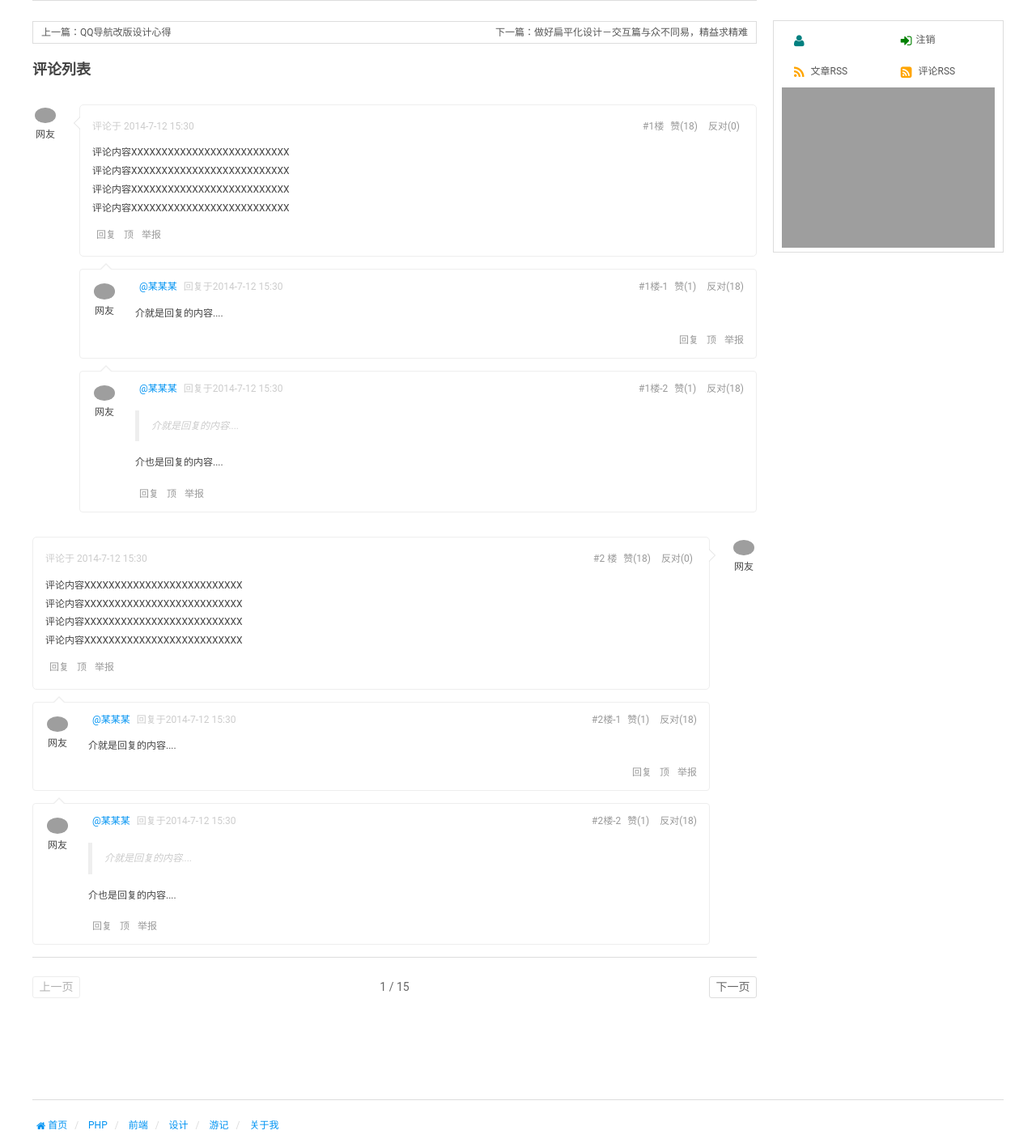
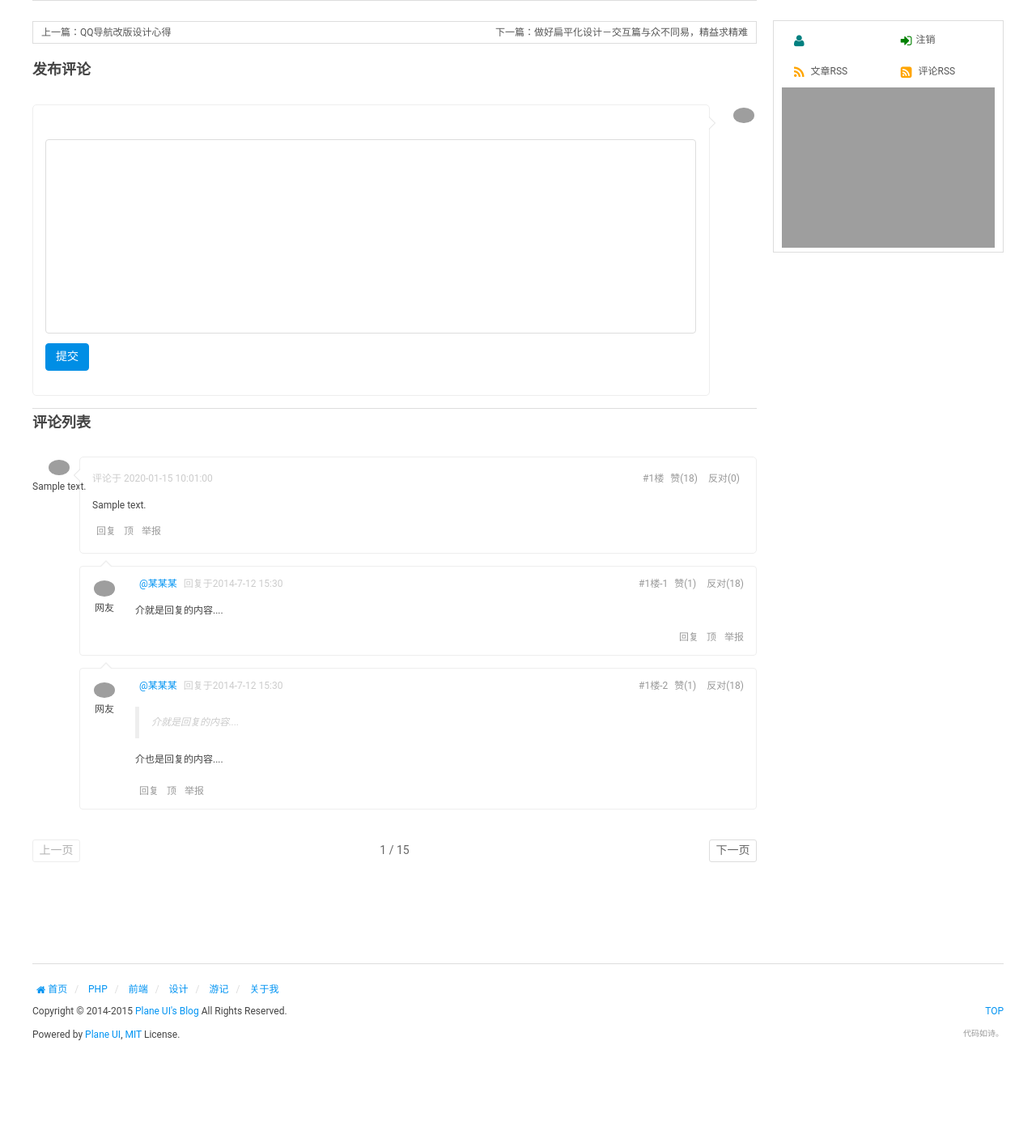
Before and after one commit to chenwuwen/django_blob, a Django app: template templates/blog/view.html in a window 1280 px wide. Shown: the part 1193-2600 px from the top of the page at 81% size. After the commit the page ends 2478 px from the top, so only its background shows below. Run offline with Django 3.2, Linux system fonts and the light colour scheme; the template is opened without the code that fills it: most values are stand-ins (such as "Sample title", 1, 10 or a date in 2020); parts of the project's set-up code (start-up, migrations or seed data) failed here and were passed over; some libraries are stand-ins or nearby versions; grey boxes are pictures that could not be loaded.

Commit message:
博客发布功能

```diff
--- a/blog/urls.py
+++ b/blog/urls.py
@@ -15,11 +15,12 @@ Including another URLconf
 """
 from django.urls import path
 
-from blog.views import index, blog
+from blog.views import index, blog, comment
 
 urlpatterns = [
     path('index/', index.Index.as_view()),
     path('read_blog/<int:blog_id>', blog.ReadBlog.as_view()),
     path('write_blog/', blog.WriteBlog.as_view()),
+    path('commitComment/', comment.commitComment.as_view()),
 
 ]
--- a/blog/views/index.py
+++ b/blog/views/index.py
@@ -1,12 +1,15 @@
 # -*-coding:utf-8-*-
 from django.shortcuts import render
+from django.utils.decorators import method_decorator
 from django.views import View
 
 from blog.models import Blog
+from common.decorators import auth
 
 
 class Index(View):
+    @method_decorator(auth)
     def get(self, request):
         user = request.session['user']
         blog_list = Blog.objects.all()
-        return render(request, "index.html", {'user': user,'blog_list':blog_list})
+        return render(request, "index.html", {'user': user, 'blog_list': blog_list})
--- a/django_blog/settings.py
+++ b/django_blog/settings.py
@@ -162,6 +162,8 @@ USE_TZ = True
 
 STATIC_URL = '/static/'
 
+LOGIN_URL = '/user/login'
+
 STATICFILES_DIRS = (
     (os.path.join(BASE_DIR, 'static/')),
 )
--- a/templates/blog/comment.html
+++ b/templates/blog/comment.html
@@ -1,8 +1,35 @@
+<h4 class="h4">发布评论</h4>
+<div class="pui-comment pui-comment-avatar-right">
+    {% if user %}
+        <div class="pui-comment-avatar">
+            <img src="images/1.jpg" class="pui-img-circle pui-img-xs"/>
+            <p>{{ user.username }}</p>
+        </div>
+        <div class="pui-comment-container">
+            <div class="pui-comment-main pui-comment-arrow-rt">
+                <form action="" class="commitCommentForm">
+                    <div class="pui-form-group">
+                        <textarea name="commentContent" class="pui-input-border-default"></textarea>
+                        <input value="{{ blog.id }}" name="commentBlog" style="display: none">
+                        <div class="pui-form-group">
+                            <input type="button" value="提交" class="pui-btn pui-btn-primary comment_button"/>
+                        </div>
+                    </div>
+                </form>
+            </div>
+        </div>
+    {% else %}
+        请登录后评论
+    {% endif %}
+</div>
+
+
 <h4 class="h4">评论列表</h4>
+{% for comment in comment_list %}
     <div class="pui-comment pui-comment-avatar-left pui-unbordered">
         <div class="pui-comment-avatar">
-                                <img src="images/2.png" class="pui-img-circle pui-img-xs" />
-                                <p>网友</p>
+            <img src="images/2.png" class="pui-img-circle pui-img-xs"/>
+            <p>{{ comment.commentUser }}</p>
         </div>
         <div class="pui-comment-container">
             <div class="pui-comment-main pui-comment-arrow-lt">
@@ -10,19 +37,31 @@
                     <div class="pui-comment-title-right">
                         #1楼 <a href="javascript:;">赞(18)</a> <a href="javascript:;">反对(0)</a>
                     </div>
-                                        <div class="pui-comment-subtitle">评论于 2014-7-12 15:30</div>
+                    <div class="pui-comment-subtitle">评论于 {{ comment.commentDate |date:'Y-m-d H:m:s' }}</div>
                 </header>
                 <section class="pui-comment-content">
-                                        评论内容XXXXXXXXXXXXXXXXXXXXXXXXXX<br/>评论内容XXXXXXXXXXXXXXXXXXXXXXXXXX<br/>
-                                        评论内容XXXXXXXXXXXXXXXXXXXXXXXXXX<br/>评论内容XXXXXXXXXXXXXXXXXXXXXXXXXX
+                    {{ comment.commentContent }}
                 </section>
-                                    <div class="pui-comment-foot"><a href="javascript:;">回复</a><a href="">顶</a><a href="javascript:;">举报</a></div>
+                <div class="pui-comment-foot"><a href="javascript:;"
+                                                 class="reply_button">回复</a><a
+                        href="">顶</a><a href="javascript:;">举报</a>
+                    <form action="" class="commitReplyForm" style="display: none;">
+                        <div class="pui-form-group">
+                            <textarea name="commentContent" class="pui-input-border-default"></textarea>
+                            <input value="{{ blog.id }}" name="commentBlog" style="display: none">
+                            <input value="{{ comment.id }}" name="reply" style="display: none">
+                            <div class="pui-form-group">
+                                <input type="button" value="提交" class="pui-btn pui-btn-primary comment_button"/>
+                            </div>
+                        </div>
+                    </form>
+                </div>
             </div>
             <div class="pui-comment-reply">
                 <div class="pui-comment pui-comment-avatar-left">
                     <div class="pui-comment-arrow"><span></span></div>
                     <div class="pui-comment-avatar">
-                                            <img src="images/1.jpg" class="pui-img-circle pui-img-xs" />
+                        <img src="images/1.jpg" class="pui-img-circle pui-img-xs"/>
                         <p>网友</p>
                     </div>
                     <div class="pui-comment-container">
@@ -30,7 +69,8 @@
                             <div class="pui-comment-title-right">
                                 #1楼-1 <a href="javascript:;">赞(1)</a> <a href="javascript:;">反对(18)</a>
                             </div>
-                                                <div class="pui-comment-subtitle"><a href="javascript:;" class="pui-link">@某某某</a> <span class="pui-comment-reply-time">回复于2014-7-12 15:30</span></div>
+                            <div class="pui-comment-subtitle"><a href="javascript:;" class="pui-link">@某某某</a> <span
+                                    class="pui-comment-reply-time">回复于2014-7-12 15:30</span></div>
                         </header>
                         <section class="pui-comment-content">
                             介就是回复的内容....
@@ -43,7 +83,7 @@
                 <div class="pui-comment pui-comment-avatar-left">
                     <div class="pui-comment-arrow"><span></span></div>
                     <div class="pui-comment-avatar">
-                                            <img src="images/3.jpg" class="pui-img-circle pui-img-xs" />
+                        <img src="images/3.jpg" class="pui-img-circle pui-img-xs"/>
                         <p>网友</p>
                     </div>
                     <div class="pui-comment-container">
@@ -51,7 +91,8 @@
                             <div class="pui-comment-title-right">
                                 #1楼-2 <a href="javascript:;">赞(1)</a> <a href="javascript:;">反对(18)</a>
                             </div>
-                                                <div class="pui-comment-subtitle"><a href="javascript:;" class="pui-link">@某某某</a> <span class="pui-comment-reply-time">回复于2014-7-12 15:30</span></div>
+                            <div class="pui-comment-subtitle"><a href="javascript:;" class="pui-link">@某某某</a> <span
+                                    class="pui-comment-reply-time">回复于2014-7-12 15:30</span></div>
                         </header>
                         <section class="pui-comment-content">
                             <blockquote>介就是回复的内容....</blockquote>
@@ -65,72 +106,7 @@
             </div>
         </div>
     </div>
-                        <div class="pui-comment pui-comment-avatar-right">
-                            <div class="pui-comment-avatar">
-                                <img src="images/1.jpg" class="pui-img-circle pui-img-xs" />
-                                <p>网友</p>
-                            </div>
-                            <div class="pui-comment-container">
-                                <div class="pui-comment-main pui-comment-arrow-rt">
-                                    <header class="pui-comment-header">
-                                        <div class="pui-comment-title-right">
-                                            #2 楼 <a href="javascript:;">赞(18)</a> <a href="javascript:;">反对(0)</a>
-                                        </div>
-                                        <div class="pui-comment-subtitle">评论于 2014-7-12 15:30</div>
-                                    </header>
-                                    <section class="pui-comment-content">
-                                        评论内容XXXXXXXXXXXXXXXXXXXXXXXXXX<br/>评论内容XXXXXXXXXXXXXXXXXXXXXXXXXX<br/>
-                                        评论内容XXXXXXXXXXXXXXXXXXXXXXXXXX<br/>评论内容XXXXXXXXXXXXXXXXXXXXXXXXXX
-                                    </section>
-                                    <div class="pui-comment-foot"><a href="javascript:;">回复</a><a href="">顶</a><a href="javascript:;">举报</a></div>
-                                </div>
-                                <div class="pui-comment-reply">
-                                    <div class="pui-comment pui-comment-avatar-left">
-                                        <div class="pui-comment-arrow"><span></span></div>
-                                        <div class="pui-comment-avatar">
-                                            <img src="images/3.jpg" class="pui-img-circle pui-img-xs" />
-                                            <p>网友</p>
-                                        </div>
-                                        <div class="pui-comment-container">
-                                            <header class="pui-comment-header">
-                                                <div class="pui-comment-title-right">
-                                                    #2楼-1 <a href="javascript:;">赞(1)</a> <a href="javascript:;">反对(18)</a>
-                                                </div>
-                                                <div class="pui-comment-subtitle"><a href="javascript:;" class="pui-link">@某某某</a> <span class="pui-comment-reply-time">回复于2014-7-12 15:30</span></div>
-                                            </header>
-                                            <section class="pui-comment-content">
-                                                介就是回复的内容....
-                                            </section>
-                                            <footer class="pui-comment-foot pui-text-right">
-                                                <a href="javascript:;">回复</a><a href="">顶</a><a href="javascript:;">举报</a>
-                                            </footer>
-                                        </div>
-                                    </div>
-                                    <div class="pui-comment pui-comment-avatar-left">
-                                        <div class="pui-comment-arrow"><span></span></div>
-                                        <div class="pui-comment-avatar">
-                                            <img src="images/2.png" class="pui-img-circle pui-img-xs" />
-                                            <p>网友</p>
-                                        </div>
-                                        <div class="pui-comment-container">
-                                            <header class="pui-comment-header">
-                                                <div class="pui-comment-title-right">
-                                                    #2楼-2 <a href="javascript:;">赞(1)</a> <a href="javascript:;">反对(18)</a>
-                                                </div>
-                                                <div class="pui-comment-subtitle"><a href="javascript:;" class="pui-link">@某某某</a> <span class="pui-comment-reply-time">回复于2014-7-12 15:30</span></div>
-                                            </header>
-                                            <section class="pui-comment-content">
-                                                <blockquote>介就是回复的内容....</blockquote>
-                                                <p>介也是回复的内容....</p>
-                                            </section>
-                                            <footer class="pui-comment-foot">
-                                                <a href="javascript:;">回复</a><a href="">顶</a><a href="javascript:;">举报</a>
-                                            </footer>
-                                        </div>
-                                    </div>
-                                </div>
-                            </div>
-                        </div>
+{% endfor %}
 <br/>
 <div class="blog-pagination">
     <ul class="pui-pagination pui-pagination-bordered pui-pagination-prev-next">
@@ -139,3 +115,60 @@
         <li><a href="#">下一页</a></li>
     </ul>
 </div>
+
+{% block js %}
+    <script type="text/javascript" src="/static/jquery/jquery-2.1.1.min.js"></script>
+    <script type="text/javascript">
+        $(".comment_button").on('click', function () {
+            if ($("textarea").val().trim() != '' && $("textarea").val().trim() != undefined && $("textarea").val().trim() != null) {
+                var data = $(".commitCommentForm").serialize()
+                $.ajax({
+                    url: '/blog/commitComment/',
+                    type: 'post',
+                    data: data,
+                    success: function (result) {
+                        if (result.status) {
+
+                        }
+                    }
+                })
+            } else {
+                layer.msg("请正确填写评论内容")
+            }
+        })
+
+        //回复框的隐藏与显示
+        $('.reply_button').on('click', function () {
+            var dom = $(this).parent().children('.commitReplyForm')
+            if (dom.is(':hidden')) {
+                dom.show()
+            } else {
+                dom.hide()
+            }
+        })
+
+        //提交回复
+        $('.commitReplyForm input[type="button"]').on('click', function () {
+            var form = $(this).parent().parent().parent()
+            var content = $(this).parent().parent().children('textarea')
+            if (content == '' || content == undefined || content == 'null') {
+                layer.msg('请将内容填写完整')
+                return false
+            }
+            var data = form.serialize();
+            $.ajax({
+                url: "/blog/commitComment/",
+                data: data,
+                type: 'POST',
+                success: function (result) {
+                    if (result.status) {
+
+                    }
+                },
+                error: function () {
+
+                }
+            })
+        })
+    </script>
+{% endblock %}
```
Also changed, not shown: blog/models.py (+4 -4 lines), blog/validform.py (+37 -1 lines), blog/views/blog.py (+42 -6 lines), blog/views/comment.py (added, +32 -0 lines), common/decorators.py (+14 -5 lines), db.sqlite3, user/migrations/0001_initial.py. Lines whose indentation alone changed are shown as unchanged.
